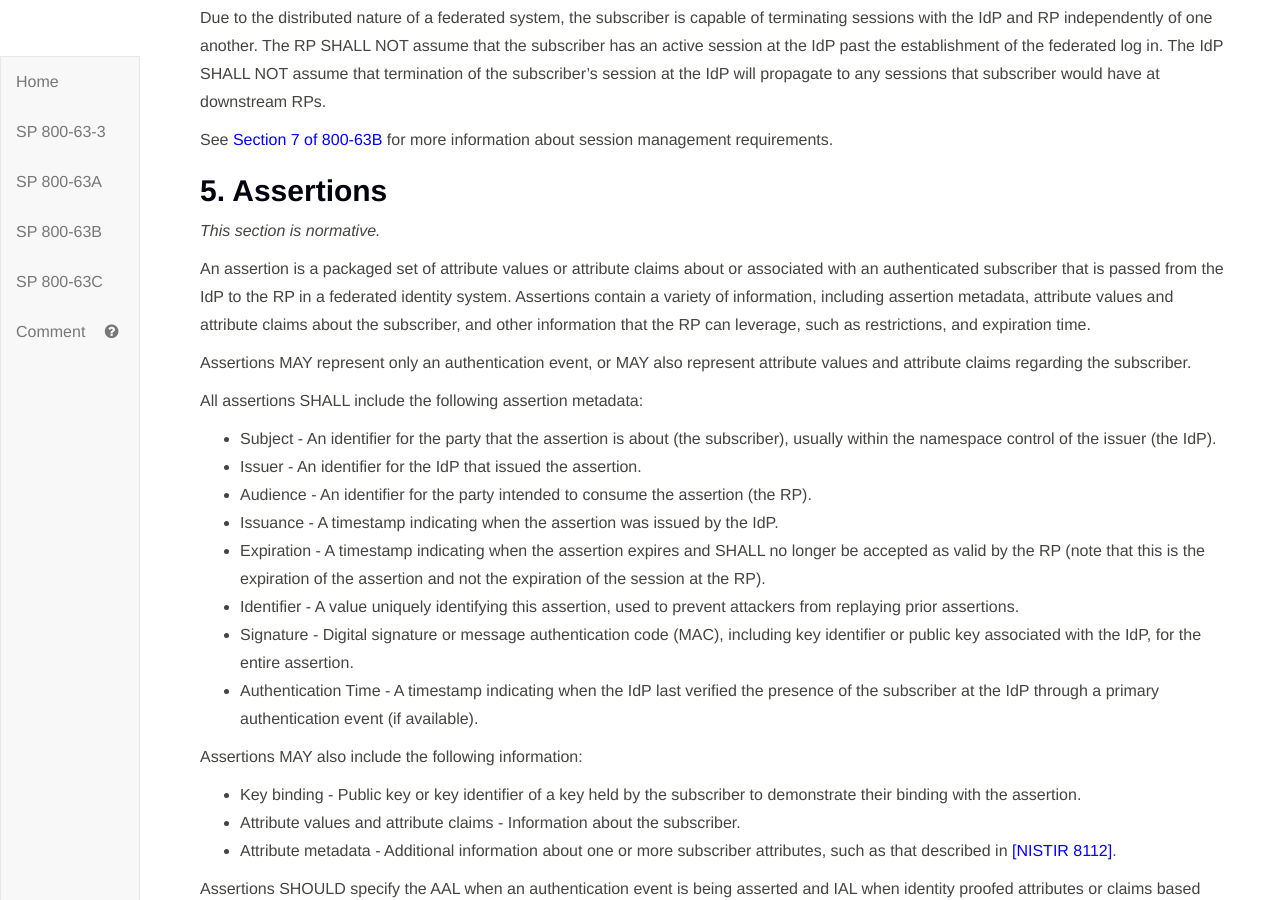
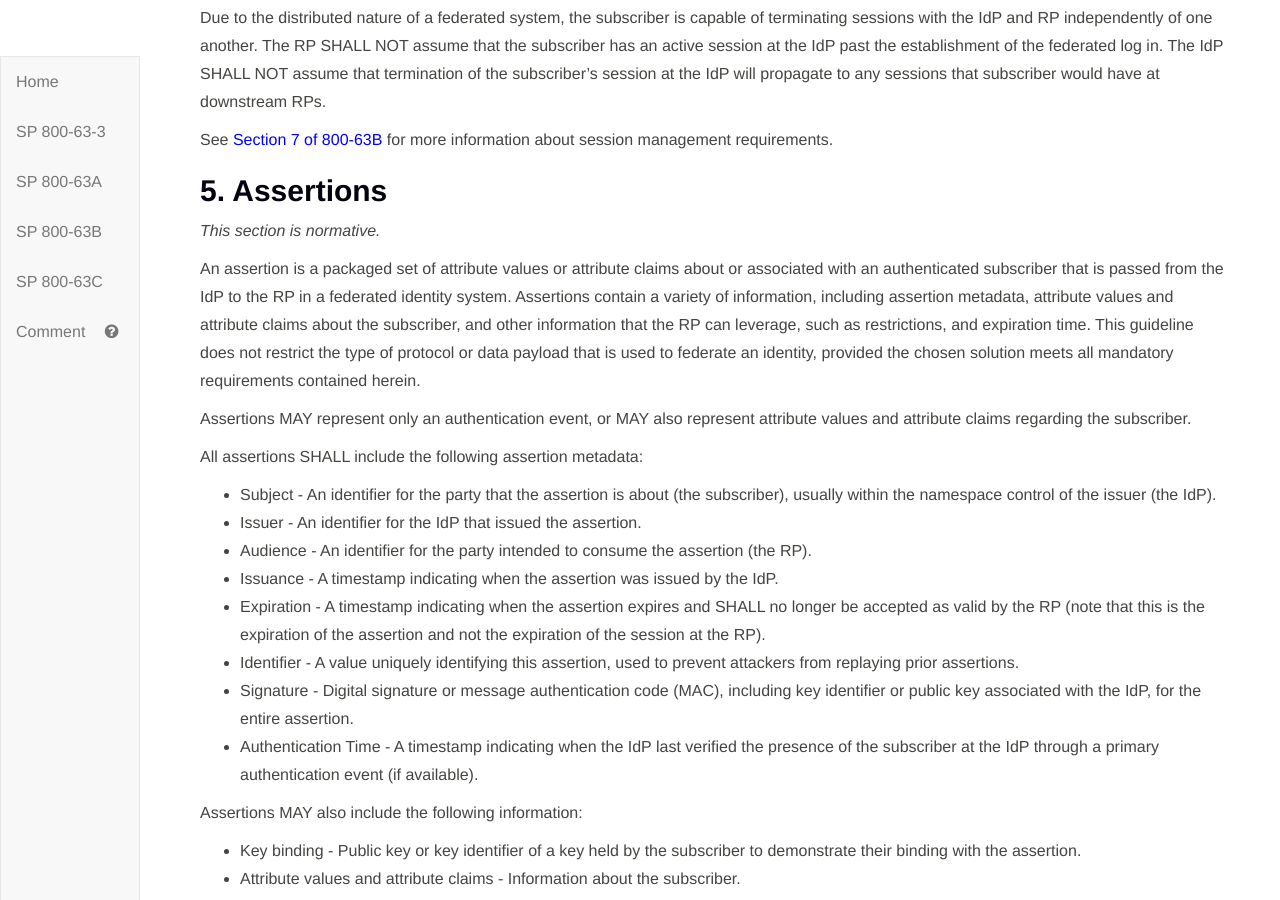
Before and after one commit to usnistgov/800-63-3, a Jekyll site: the page built from sp800-63c.md, in a window 1280 px wide and 900 px high, scrolled down 13767 px. Built offline with Jekyll 4.4.1, drawn with Linux system fonts in a browser that asks for light colours; some of the changed text lies outside the part shown.

Commit message:
Closes #587

```diff
--- a/sp800-63c/sec11_examples.md
+++ b/sp800-63c/sec11_examples.md
@@ -5,7 +5,7 @@
 
 *This section is informative.*
 
-Three types of assertion technologies will be discussed: SAML assertions, Kerberos tickets, and OpenID Connect tokens.
+Three types of assertion technologies are discussed below: SAML assertions, Kerberos tickets, and OpenID Connect tokens. This list is not inclusive of all possible assertion technologies, but does represent those that are commonly used in federated identity systems.
 
 ### 11.1. Security Assertion Markup Language (SAML)
 
--- a/sp800-63c/sec5_assertions.md
+++ b/sp800-63c/sec5_assertions.md
@@ -5,7 +5,7 @@
 
 *This section is normative.*
 
-An assertion is a packaged set of attribute values or attribute claims about or associated with an authenticated subscriber that is passed from the IdP to the RP in a federated identity system. Assertions contain a variety of information, including assertion metadata, attribute values and attribute claims about the subscriber, and other information that the RP can leverage, such as restrictions, and expiration time.
+An assertion is a packaged set of attribute values or attribute claims about or associated with an authenticated subscriber that is passed from the IdP to the RP in a federated identity system. Assertions contain a variety of information, including assertion metadata, attribute values and attribute claims about the subscriber, and other information that the RP can leverage, such as restrictions, and expiration time. This guideline does not restrict the type of protocol or data payload that is used to federate an identity, provided the chosen solution meets all mandatory requirements contained herein.
 
 Assertions MAY represent only an authentication event, or MAY also represent attribute values and attribute claims regarding the subscriber.
 
```
